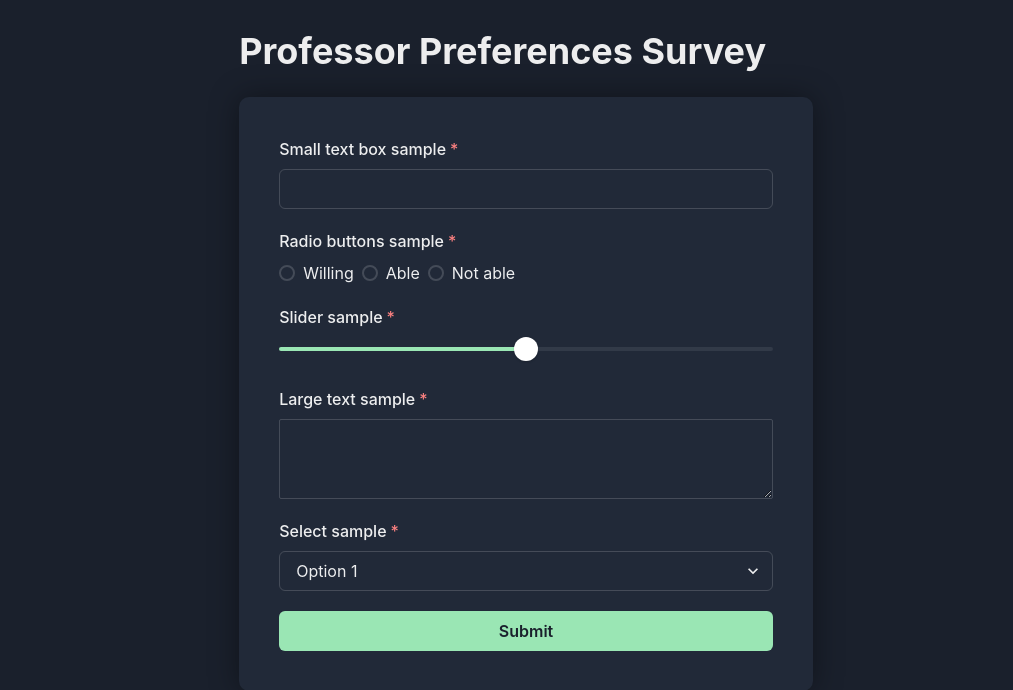
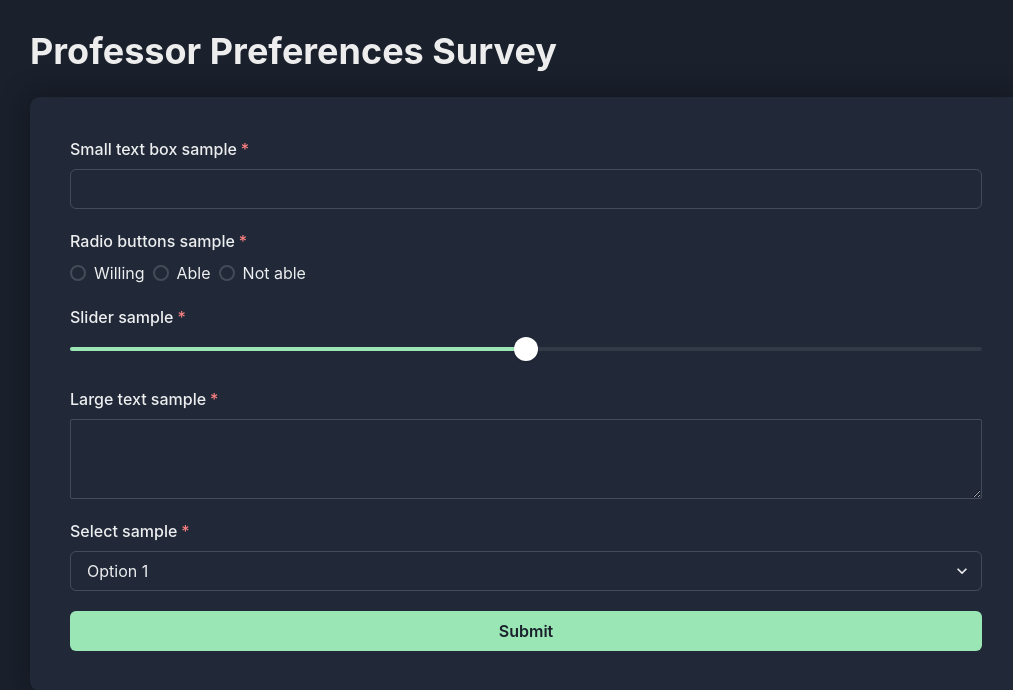
Before and after one commit to SENG499-S22-Company3/frontend, a React (Create React App) app: page /professorSurvey in a window 1280 px wide. Shown: the top 690 px of the page, without its empty margins (114-1127 px from the left). Built offline with nearby package versions, Linux system fonts and the light colour scheme.

Commit message:
Increase container width

```diff
--- a/src/pages/ProfessorSurvey.tsx
+++ b/src/pages/ProfessorSurvey.tsx
@@ -75,7 +75,7 @@ export const ProfessorSurvey = () => {
       justifyContent="center"
       flexDirection="column"
     >
-      <Container mb={32}>
+      <Container mb={32} maxW="container.lg">
         <Heading mb={6}>Professor Preferences Survey</Heading>
         <Flex
           bg="#212938"
```
